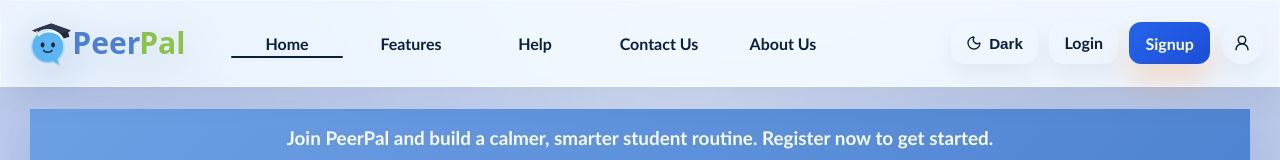
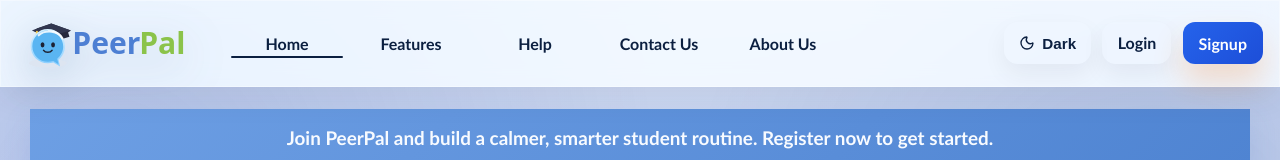
Before and after one commit to IT23145016/Copy_Peer_Pal, a React (Vite) app in the folder frontend/: page / in a window 1280 px wide. Shown: the top 160 px of the page. Built offline with nearby package versions, Linux system fonts and the light colour scheme; no server answers.

Commit message:
Removed profile option from header

```diff
--- a/frontend/src/components/PublicNavbar.jsx
+++ b/frontend/src/components/PublicNavbar.jsx
@@ -1,5 +1,5 @@
 import { Link, useLocation, useNavigate } from "react-router-dom";
-import { Moon, SunMedium, UserRound } from "lucide-react";
+import { Moon, SunMedium } from "lucide-react";
 import { clearStoredAuth, getDashboardPathByRole, getStoredAuth } from "../utils/auth";
 import peerPalLogo from "../assets/peerpal-logo.svg";
 
@@ -10,8 +10,6 @@ export default function PublicNavbar({ theme = "light", onToggleTheme }) {
   const role = auth?.user?.role || null;
   const isLoggedIn = Boolean(auth?.token);
   const dashboardPath = getDashboardPathByRole(role || "user");
-  const accountPath = isLoggedIn ? "/profile" : "/login";
-
   const navLinks = [
     { label: "Home", to: "/" },
     { label: "Features", href: "/#features" },
@@ -73,14 +71,6 @@ export default function PublicNavbar({ theme = "light", onToggleTheme }) {
         <Link className="btn btn-primary student-cta" to="/register">
           Signup
         </Link>
-        <Link
-          className={`student-account-link ${isActive(accountPath) ? "is-active" : ""}`}
-          to={accountPath}
-          aria-label={isLoggedIn ? "My account" : "Login to my account"}
-          title={isLoggedIn ? auth?.user?.name || "My Account" : "My Account"}
-        >
-          <UserRound size={18} />
-        </Link>
       </div>
     </header>
   );
```
